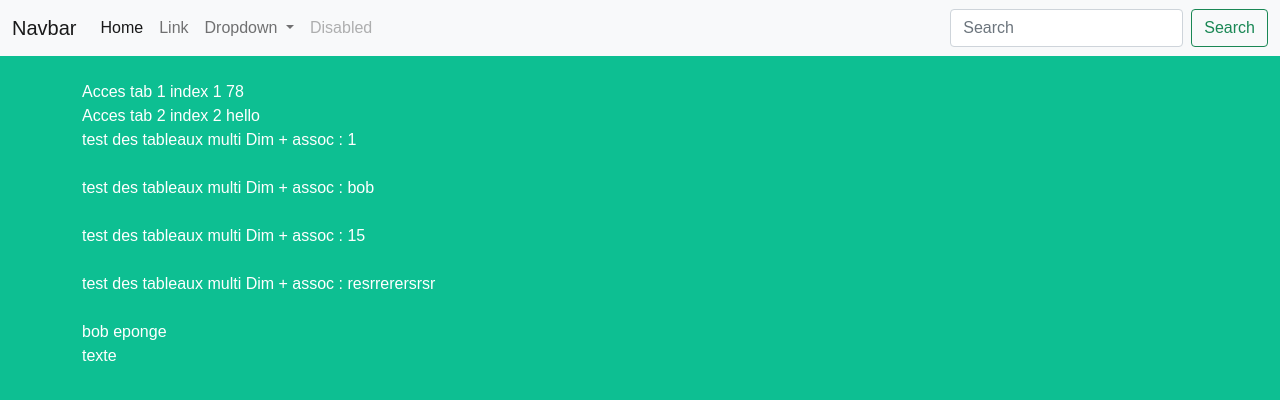
After one commit to michelonlineformapro/D-couverte-PHP, a PHP site: page /pages/tableaux.php in a window 1280 px wide. The commit adds this page. Shown: the top 400 px of the page. Run offline with PHP 8.4, Linux system fonts and the light colour scheme; style sheets or scripts are compiled from the project's sources.

Commit message:
Tableau php

```diff
--- /dev/null
+++ b/pages/menu.php
@@ -0,0 +1,36 @@
+<nav class="navbar navbar-expand-lg navbar-light bg-light">
+    <div class="container-fluid">
+        <a class="navbar-brand" href="#">Navbar</a>
+        <button class="navbar-toggler" type="button" data-bs-toggle="collapse" data-bs-target="#navbarSupportedContent" aria-controls="navbarSupportedContent" aria-expanded="false" aria-label="Toggle navigation">
+            <span class="navbar-toggler-icon"></span>
+        </button>
+        <div class="collapse navbar-collapse" id="navbarSupportedContent">
+            <ul class="navbar-nav me-auto mb-2 mb-lg-0">
+                <li class="nav-item">
+                    <a class="nav-link active" aria-current="page" href="#">Home</a>
+                </li>
+                <li class="nav-item">
+                    <a class="nav-link" href="#">Link</a>
+                </li>
+                <li class="nav-item dropdown">
+                    <a class="nav-link dropdown-toggle" href="#" id="navbarDropdown" role="button" data-bs-toggle="dropdown" aria-expanded="false">
+                        Dropdown
+                    </a>
+                    <ul class="dropdown-menu" aria-labelledby="navbarDropdown">
+                        <li><a class="dropdown-item" href="#">Action</a></li>
+                        <li><a class="dropdown-item" href="#">Another action</a></li>
+                        <li><hr class="dropdown-divider"></li>
+                        <li><a class="dropdown-item" href="#">Something else here</a></li>
+                    </ul>
+                </li>
+                <li class="nav-item">
+                    <a class="nav-link disabled">Disabled</a>
+                </li>
+            </ul>
+            <form class="d-flex">
+                <input class="form-control me-2" type="search" placeholder="Search" aria-label="Search">
+                <button class="btn btn-outline-success" type="submit">Search</button>
+            </form>
+        </div>
+    </div>
+</nav>
--- /dev/null
+++ b/pages/tableaux.php
@@ -0,0 +1,143 @@
+<!doctype html>
+<html lang="en">
+<head>
+    <!-- Required meta tags -->
+    <meta charset="utf-8">
+    <meta name="viewport" content="width=device-width, initial-scale=1">
+
+    <!-- Bootstrap CSS -->
+    <link href="https://cdn.jsdelivr.net/npm/bootstrap@5.1.3/dist/css/bootstrap.min.css" rel="stylesheet" integrity="sha384-1BmE4kWBq78iYhFldvKuhfTAU6auU8tT94WrHftjDbrCEXSU1oBoqyl2QvZ6jIW3" crossorigin="anonymous">
+    <link rel="stylesheet" href="../public/css/styles.css">
+    <title>Hello, world!</title>
+</head>
+<body>
+
+
+
+<header>
+    <?php require_once "menu.php"; ?>
+</header>
+
+    <div class="container" id="main-content">
+        <?php
+        /*
+        function repeter(int $x, bool $vrai){
+            while ($x <= 10 && $vrai == true){
+                echo "<br> Repeter :" .$x;
+                $x++;
+            }
+        }
+
+        repeter(0, true);
+        */
+
+        //Boucle
+        /*
+        for($x = 0; $x <= 20; $x++){
+            echo "Repeter la variable " .$x . " OK ! <br>";
+        }
+        */
+
+        $tableau = ['djkzjd', 15, 15.25, true];
+
+        $tableau2 = array("mic", 15, 78, false);
+
+        /*
+        var_dump($tableau);
+        var_dump($tableau2);
+
+        echo "L'index 2 du tableau 1 " .$tableau[2];
+
+        $compterIndex = count($tableau);
+        var_dump($compterIndex);
+
+        for ($x = 0; $x < $compterIndex; $x++){
+            echo "lister un tableau numeroté : "  .$tableau[$x] . "<br/>";
+        }
+
+        foreach ($tableau as $alias){
+            $res .= $alias . "<br>";
+
+        }
+        echo $res;
+        */
+
+        /*
+        $tableauAssoc = [
+                "id" => 1,
+                "prenom" => "mic",
+                "taille" => 1.70,
+                "recette" => "thon a la tomate"
+        ];
+
+        echo "tu mesure : " .$tableauAssoc['taille']. " cm";
+
+        foreach ($tableauAssoc as $alias){
+            echo "La valeur du tableau associatif : " . $alias . "<br />";
+        }
+        */
+
+        //tableau multi dimension
+        $tableauMultiDim = [
+                ['laura', 78, 12.25],
+            [42, "hello",true, 78.25]
+        ];
+
+        echo "<br />Acces tab 1 index 1 " .$tableauMultiDim[0][1]; //78
+        echo "<br />Acces tab 2 index 2 " .$tableauMultiDim[1][1]; //true = 1
+
+
+        $tableauMultiDimAssoc = [
+            [
+                    "id" => 1,
+                "prenom" => "bob"
+            ],
+            [
+                    "test" => 15,
+                "cool" =>"resrrerersrsr"
+            ]
+        ];
+
+        foreach ($tableauMultiDimAssoc as $pizza){
+            foreach ($pizza as $res){
+                echo "<br>test des tableaux multi Dim + assoc : " . $res . " <br>";
+            }
+        }
+
+        $a = "bob";
+
+        $b = " eponge";
+
+        //$a .= $b;
+
+        $sql = "INSERT INTO `jeans`(`id`, `couleur`, `taille`, `prix`) VALUES ([value-1],[value-2],[value-3],[value-4])";
+
+        echo "<br> {$a} {$b}";
+
+
+
+
+        ?>
+
+
+
+    <p>texte</p>
+    </div>
+
+</body>
+
+<script>
+    let tableau = ['djkzjd', 15, 15.25, true];
+    let tab2 = new Array("kkef", 15)
+    let objet = {
+        id:1,
+        nom:"toto"
+    }
+
+    console.log(objet.nom)
+    console.log(tab[0][2])
+
+
+</script>
+
+</html>
--- a/public/css/styles.scss
+++ b/public/css/styles.scss
@@ -4,6 +4,8 @@ html,body{
   margin: 0;
   padding: 0;
   box-sizing: border-box;
+  background-color: #0dbf92;
+  color: white;
 }
 
 
@@ -26,3 +28,11 @@ html,body{
   border-radius: 5px;
   margin-top: 15%;
 }
+
+
+/*MAIN*/
+
+#main-content{
+  background-color: #0dbf92;
+  color: white;
+}
```
Also changed, not shown: pages/function.php (added, +7 -0 lines), pages/main.php (added, +14 -0 lines), test.php (+20 -58 lines).
